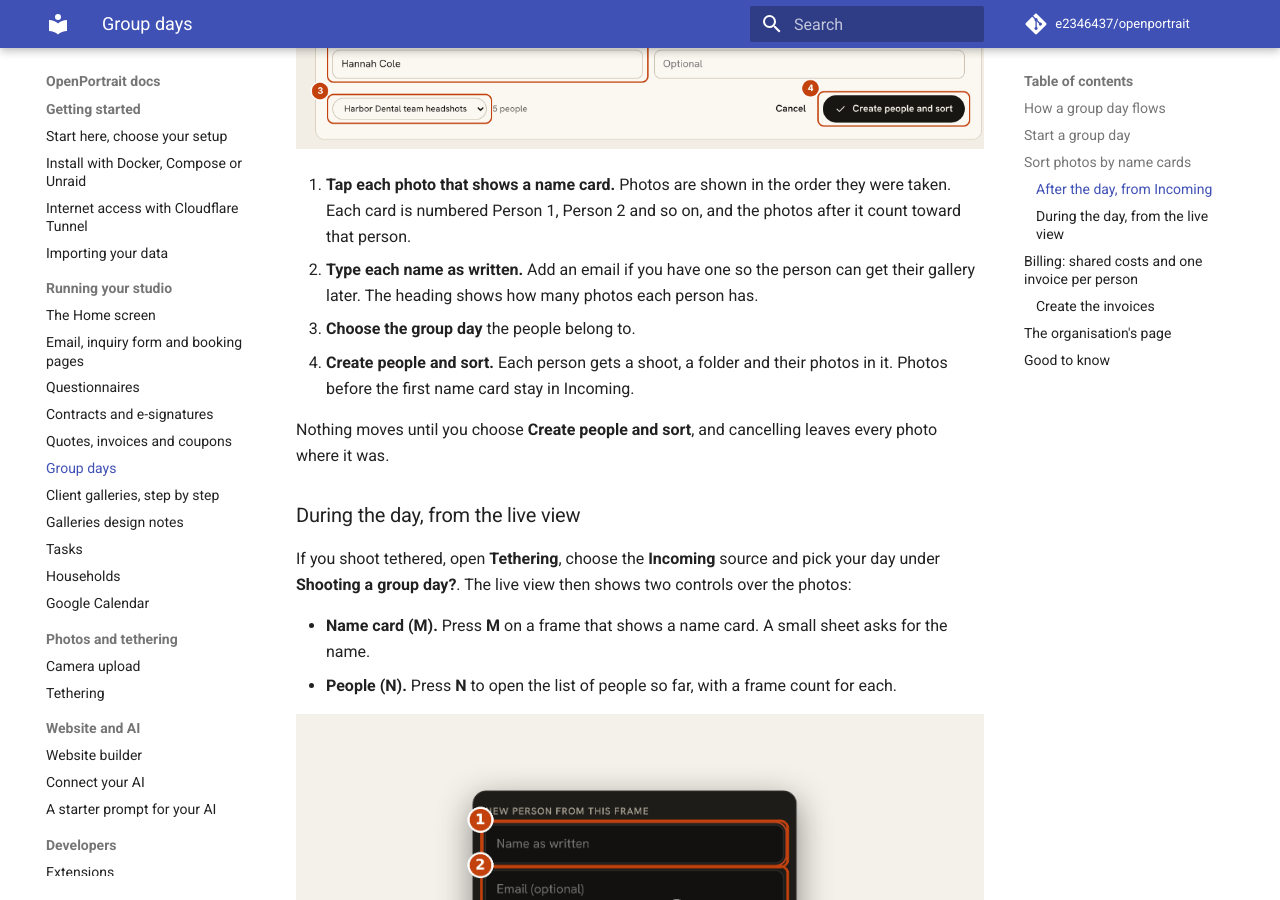
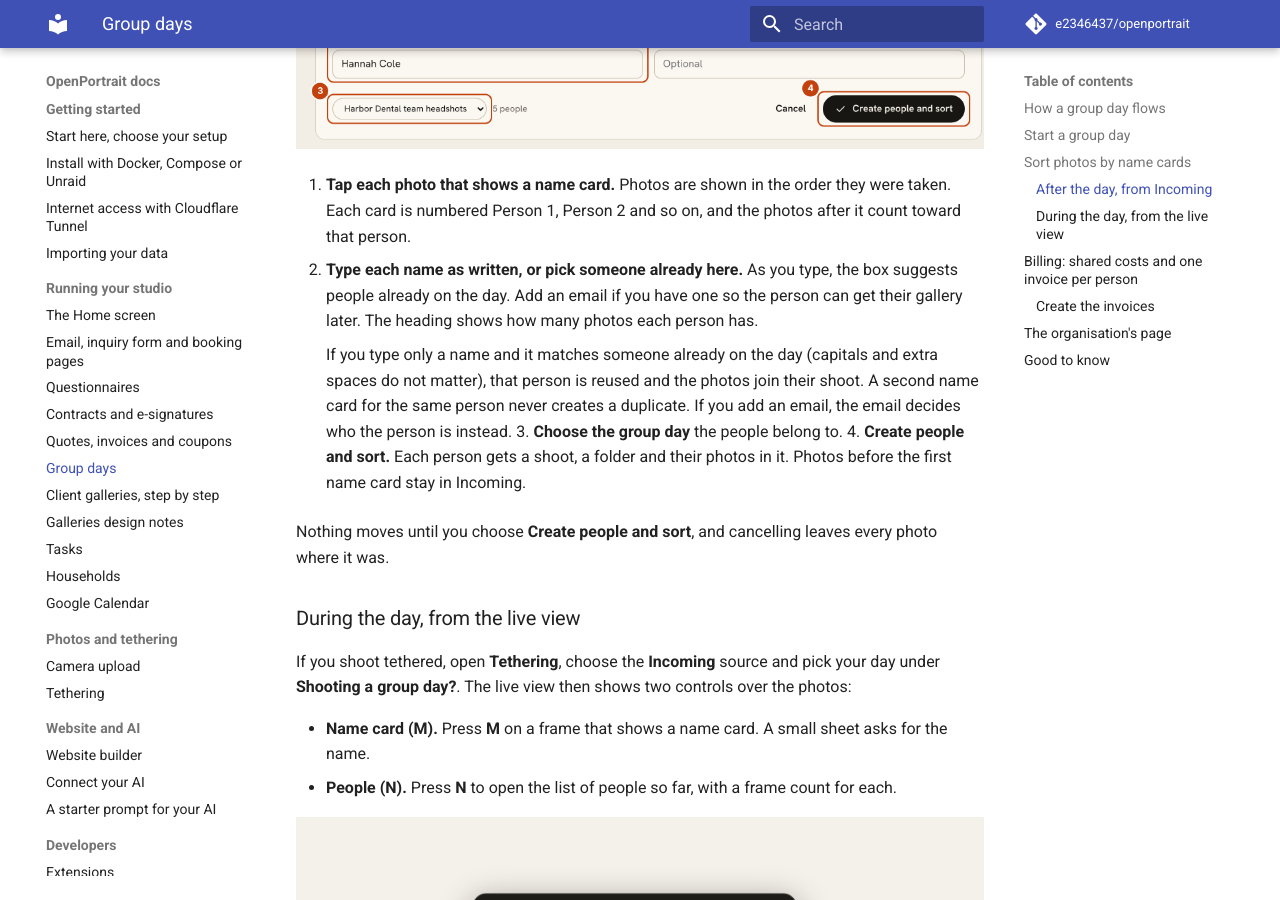
Before and after one commit to e2346437/openportrait, an MkDocs documentation site: the page built from docs/group-days.md, in a window 1280 px wide and 900 px high, scrolled down 3669 px. Built offline with MkDocs 1.6.1 and Material for MkDocs 9.7.7, drawn with Linux system fonts in a browser that asks for light colours; comment, search, counter and statistics services are not loaded; some of the changed text lies outside the part shown.

Commit message:
Docs: group days name suggestions and duplicate-free name cards
Co-Authored-By: Claude Sonnet 5.5 <noreply@anthropic.com>
Claude-Session: https://claude.ai/code/session_018upz6jXpJttvq6zS9BbNcx

```diff
--- a/docs/group-days.md
+++ b/docs/group-days.md
@@ -44,7 +44,9 @@ Open **Incoming**, find the camera folder and choose **Sort by name cards**.
 ![Sorting a camera folder by name cards, with numbered callouts](img/group-day-sort.png)
 
 1. **Tap each photo that shows a name card.** Photos are shown in the order they were taken. Each card is numbered Person 1, Person 2 and so on, and the photos after it count toward that person.
-2. **Type each name as written.** Add an email if you have one so the person can get their gallery later. The heading shows how many photos each person has.
+2. **Type each name as written, or pick someone already here.** As you type, the box suggests people already on the day. Add an email if you have one so the person can get their gallery later. The heading shows how many photos each person has.
+
+    If you type only a name and it matches someone already on the day (capitals and extra spaces do not matter), that person is reused and the photos join their shoot. A second name card for the same person never creates a duplicate. If you add an email, the email decides who the person is instead.
 3. **Choose the group day** the people belong to.
 4. **Create people and sort.** Each person gets a shoot, a folder and their photos in it. Photos before the first name card stay in Incoming.
 
@@ -123,3 +125,4 @@ Leave a person off the page by switching **Show on the organisation's page** off
 - A person's gallery is an ordinary gallery. Everything in the [client galleries guide](galleries-guide.md) applies to it, including protected proofing.
 - The organisation's page never shows email addresses, invoices or downloads.
 - Photos not under a name card stay in Incoming. Nothing is deleted.
+- Two different people with exactly the same name and no email are treated as one person. Add an email to one of them to keep them apart.
```
